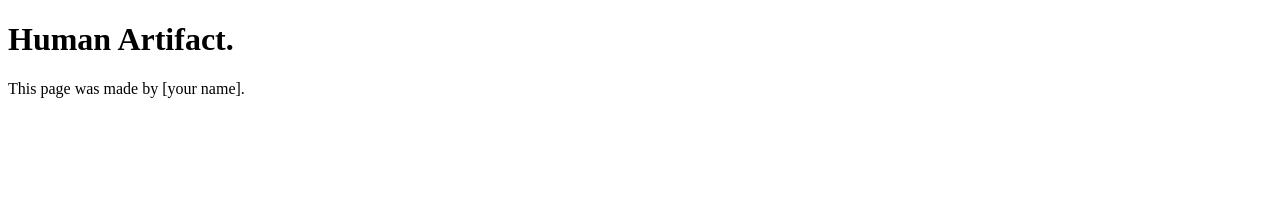
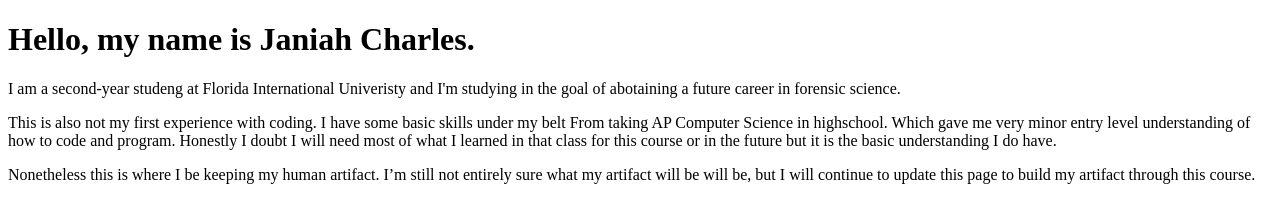
Before and after one commit to jchar20/human-artifact, a plain HTML site: page index.html in a window 1280 px wide. Drawn offline with Linux system fonts and the light colour scheme.

Commit message:
Revise index.html with personal details and title
Updated title and content to reflect personal information and background. Adding in information about myself an introduction to my human artifact.

```diff
--- a/index.html
+++ b/index.html
@@ -1,10 +1,17 @@
 <!DOCTYPE html>
 <html>
   <head>
-    <title>Hello</title>
+    <title>Janiah's - Human Artifact</title>
   </head>
+
   <body>
-    <h1>Human Artifact.</h1>
-    <p>This page was made by [your name].</p>
+
+    <h1>Hello, my name is Janiah Charles.</h1>
+
+    <p>I am a second-year studeng at Florida International Univeristy and I'm studying in the goal of abotaining  a future career in forensic science. </p>
+
+    <p>This is also not my first experience with coding. I have some basic skills under my belt From taking AP Computer Science in highschool. Which gave me very minor entry level understanding of how to code and program. Honestly I doubt I will need most of what I learned in that class for this course or in the future but it is the basic understanding I do have. </p>
+
+  <p>Nonetheless this is where I be keeping my human artifact. I’m still not entirely sure what my artifact will be will be, but I will continue to update this page to build my artifact through this course.</p>
   </body>
 </html>
```
